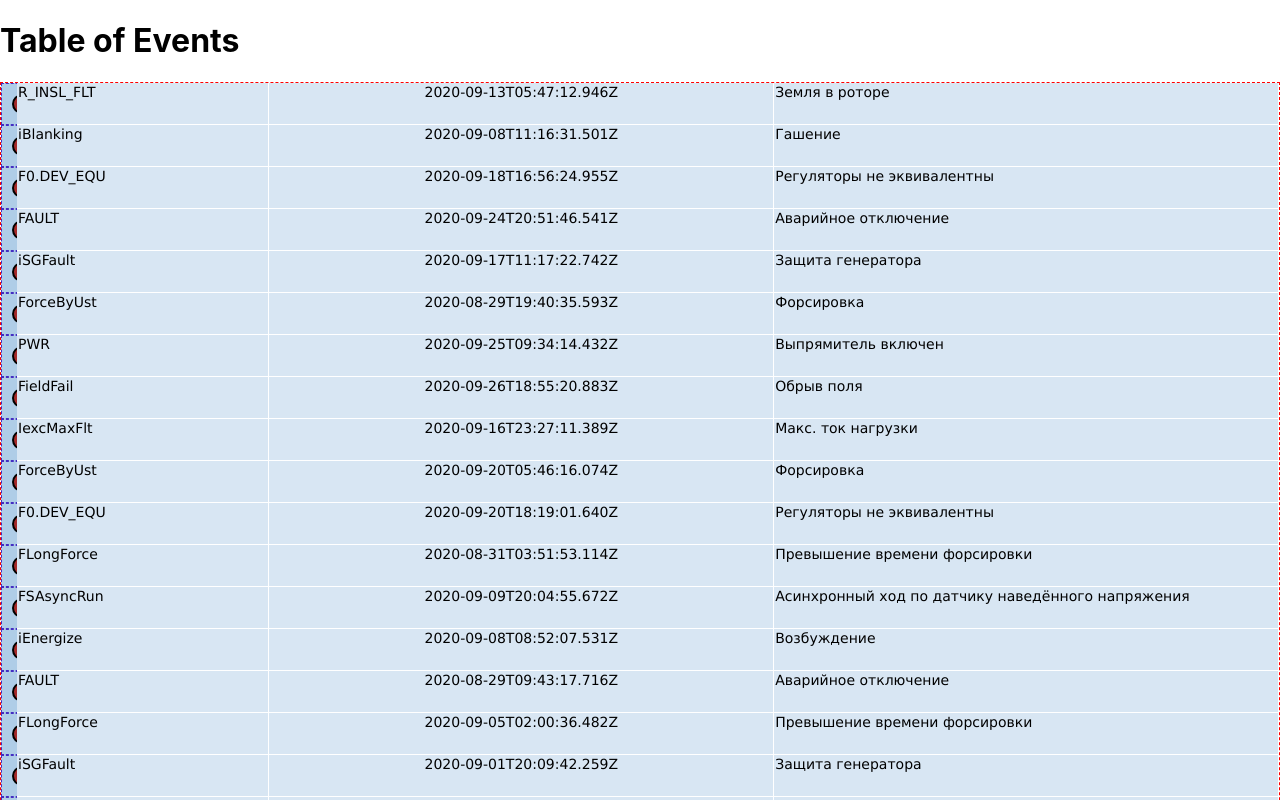
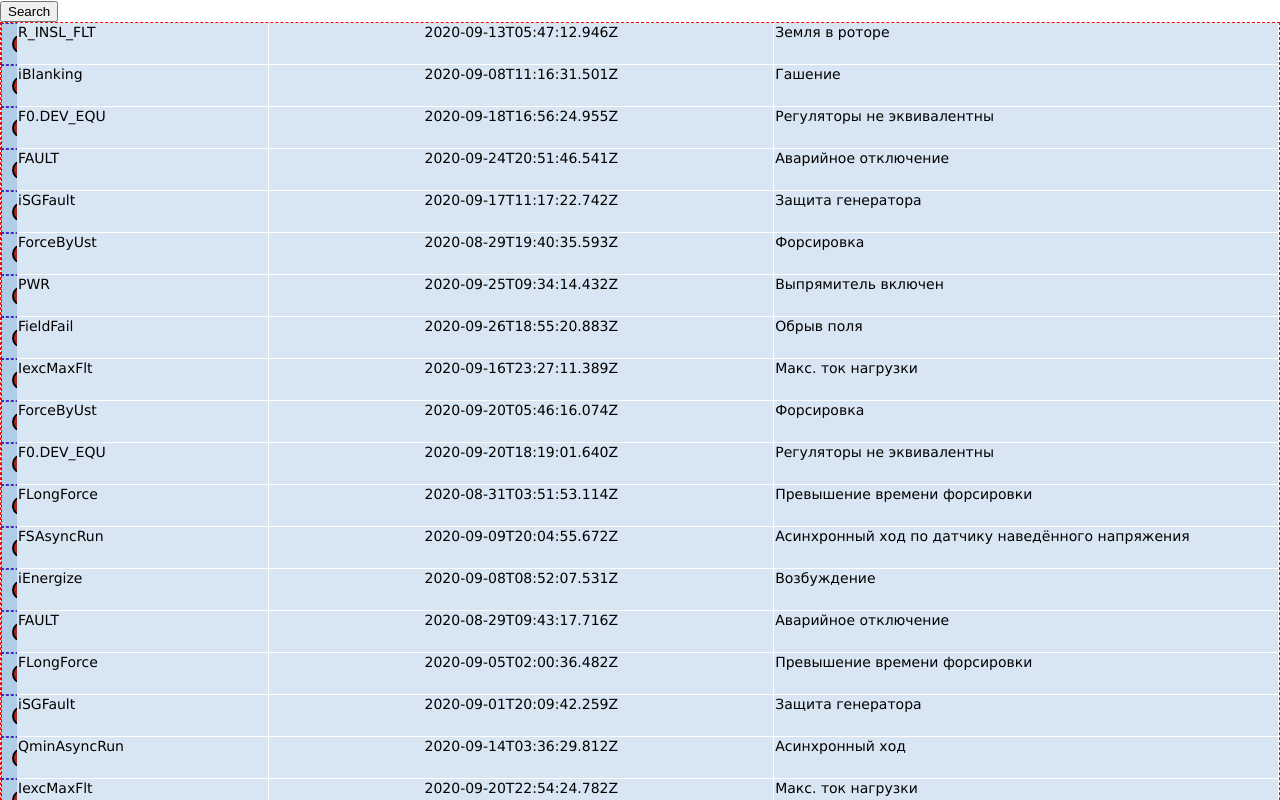
Before and after one commit to GerasimGerasimov/dexop-events-table, a React (Create React App) app: page / in a window 1280 px wide. Shown: the top 800 px of the page. Built offline with nearby package versions, Linux system fonts and the light colour scheme.

Commit message:
EventsTable теперь заполняется из TEventsModel

```diff
--- /dev/null
+++ b/src/App.css
@@ -0,0 +1,9 @@
+.flex-column {
+  display: flex;          /**/
+  flex-direction: column; /*вертикальное расположение юлоков в контейнере*/
+  height: 100vh;          /*вся фзическая высота окна (% -не работают!)*/
+}
+
+.flex-all-client {
+  flex-grow: 3;
+}
--- a/src/App.tsx
+++ b/src/App.tsx
@@ -4,8 +4,12 @@ import { EventsModel } from './server/server';
 
 function App() {
   return (
-    <div>
-      <EventsTable items={EventsModel.Items}/>
+    <div className="flex-column">
+      <button>Search</button>
+      <div className = 'flex-all-client'>
+        <EventsTable items={EventsModel.Items}/>
+      </div>
+      <button>Prev-Next</button>
     </div>
   );
 }
--- a/src/components/table/EventsTable.css
+++ b/src/components/table/EventsTable.css
@@ -7,6 +7,18 @@
   width: 100%;
   border: 1px dashed red;
   /*font-size: calc(0.1rem + 2vw); /* 5px is first minimal base size. and 3% of viewport width */
+}
+
+.vscroll-wrapper {
+  overflow: auto;
+}
+
+.vscroll-table {
+  overflow: auto;
+  vertical-align: top;
+	max-width: 100%;
+	overflow-x: auto;
+	white-space: nowrap;
 }
 
 thead,
--- a/src/components/table/EventsTable.tsx
+++ b/src/components/table/EventsTable.tsx
@@ -17,9 +17,8 @@ export default class EventsTable extends Component<IEventTableProps ,IEventsTabl
 
   render () {
     return (
-      <div>
-        <h1>Table of Events</h1>
-        <table className='w100p grid'>
+      <div className='vscroll-wrapper'>
+        <table className='w100p grid vscroll-table'>
           <tbody>
             {
               this.props.items.map((item, index)=>{
```
